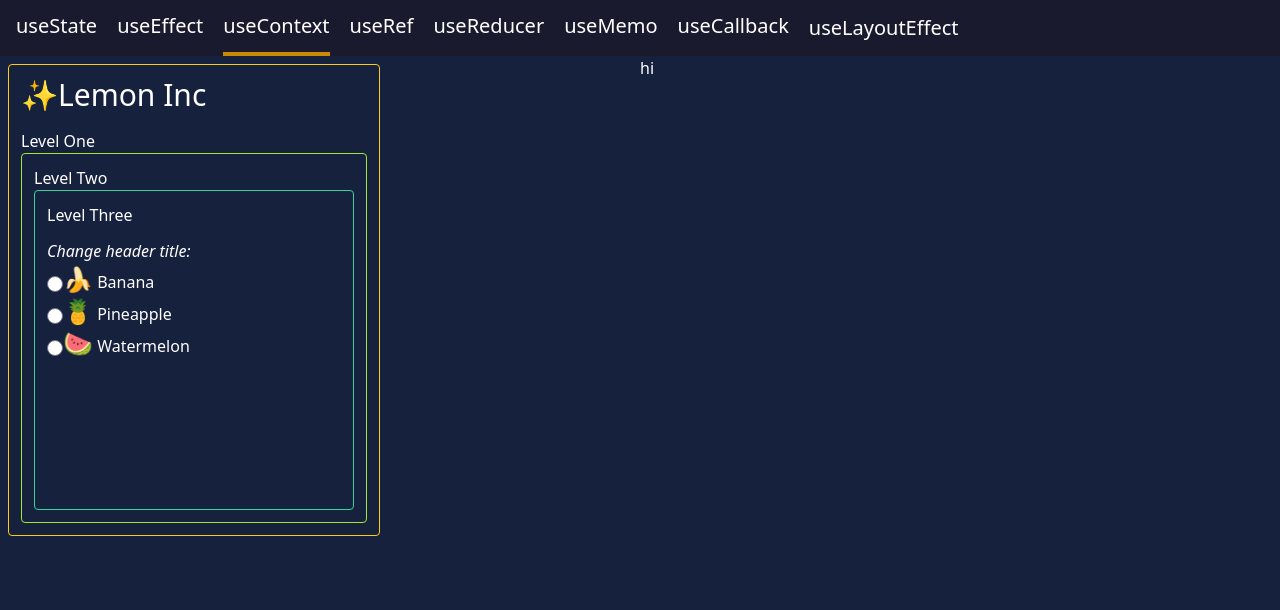
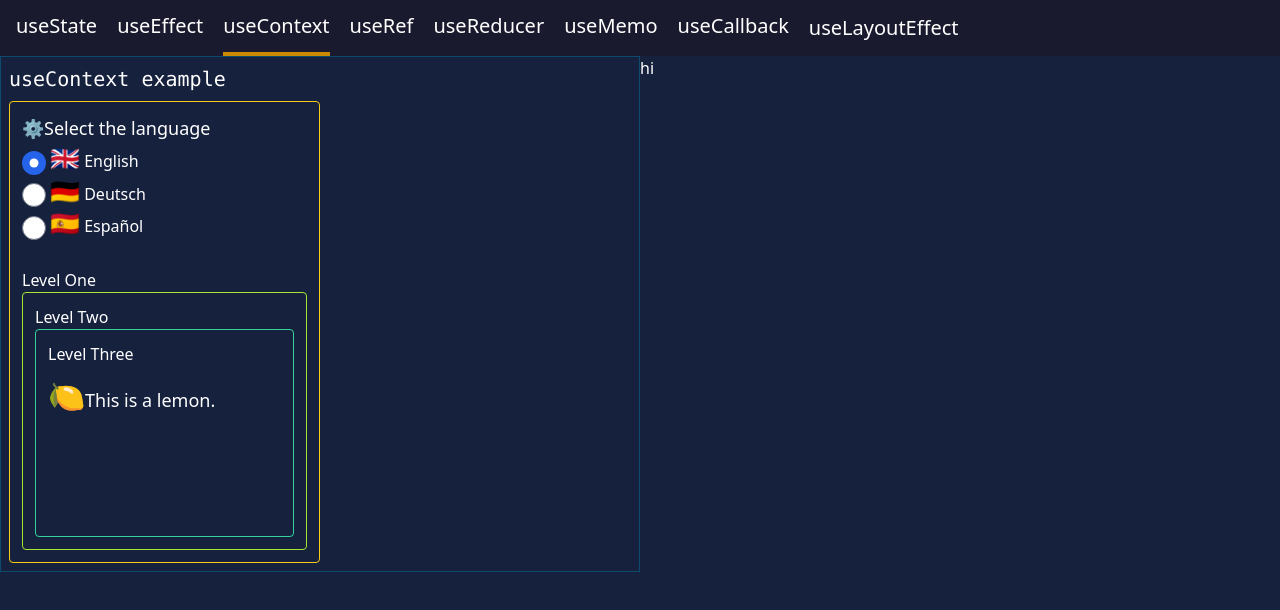
Before and after one commit to bekzodnj/hooks-visualized, a React (Vite) app: page /context in a window 1280 px wide. Shown: the top 610 px of the page. Built offline with nearby package versions, Linux system fonts and the light colour scheme.

Commit message:
feat: Context hook - new example

```diff
--- a/src/components/Context.tsx
+++ b/src/components/Context.tsx
@@ -2,26 +2,51 @@ import { useState, useEffect, createContext, useContext } from 'react';
 import { CodeEditor, CodeComment } from './common/CodeEditor';
 import { fruits } from './common/StaticData';
 
-interface IFruitContext {
-  fruitName: string;
-  setFruitName?: (fruit: string) => void;
+interface ILanguageContext {
+  languageCode: string;
+  setLanguageCode?: (fruit: string) => void;
 }
 
-const FruitContext = createContext<IFruitContext>({
-  fruitName: 'Lemon',
-  setFruitName: function (fruit) {
+const LanguageContext = createContext<ILanguageContext>({
+  languageCode: '',
+  setLanguageCode: function (fruit) {
     return fruit;
   },
 });
 
 const _fruits = [fruits[4], fruits[1], fruits[3]];
 
+const languagesArr = [
+  {
+    langCode: 'en',
+    langValue: 'English',
+    fruitName: 'This is a lemon.',
+    emoji: '🇬🇧',
+    promptText: 'Select the language',
+  },
+  {
+    langCode: 'de',
+    langValue: 'Deutsch',
+    fruitName: 'Das ist eine Zitrone.',
+    emoji: '🇩🇪',
+    promptText: 'Wählen Sie die Sprache aus',
+  },
+  {
+    langCode: 'es',
+    langValue: 'Español',
+    fruitName: 'Esto es un limon.',
+    emoji: '🇪🇸',
+    promptText: 'Seleccione el idioma',
+  },
+];
+
 export const Context = () => {
   return (
-    <div className='bg-darknightblue text-white h-screen'>
+    <div className='h-full bg-darknightblue text-white'>
       <div className='grid grid-cols-1 sm:grid-cols-2'>
-        <section className='p-2'>
+        <section className='border border-sky-900 p-2'>
           {/* Interactive */}
+          <h2 className='font-mono text-xl mb-2'>useContext example</h2>
           <LevelOne />
         </section>
 
@@ -33,22 +58,46 @@ export const Context = () => {
 };
 
 const LevelOne = () => {
-  const [fruitName, setFruitName] = useState('Lemon');
+  const [languageCode, setLanguageCode] = useState('en');
+
+  const selectedLangObj = languagesArr.find(
+    (lang) => lang.langCode === languageCode
+  );
 
   return (
-    <FruitContext.Provider value={{ fruitName, setFruitName }}>
-      <div className='border border-yellow-400 inline-block p-3 rounded'>
-        <p className='text-3xl mb-4'>
+    <LanguageContext.Provider value={{ languageCode, setLanguageCode }}>
+      <div className='border border-yellow-400 inline-block p-3 rounded w-full sm:w-1/2'>
+        <p className='text-lg '>
           <span role='img' aria-label='lemon' className=''>
-            ✨
+            ⚙️
           </span>
-          <span className=''>{fruitName} Inc</span>
+          <span>{selectedLangObj?.promptText}</span>
         </p>
+
+        <div className='mb-7 flex flex-col'>
+          {languagesArr.map((lang) => {
+            return (
+              <label key={lang.langCode}>
+                <input
+                  type='radio'
+                  name='fruitName'
+                  value={lang.langCode}
+                  checked={languageCode === lang.langCode}
+                  onChange={() => setLanguageCode(lang.langCode)}
+                  className='mr-1 w-6 h-6'
+                />
+                <span className='text-2xl' role='img' aria-label='watermelon'>
+                  {lang.emoji}
+                </span>
+                <span> {lang.langValue}</span>
+              </label>
+            );
+          })}
+        </div>
         <p>Level One</p>
-
         <LevelTwo />
       </div>
-    </FruitContext.Provider>
+    </LanguageContext.Provider>
   );
 };
 
@@ -56,7 +105,7 @@ const LevelTwo = () => {
   return (
     <div className='border border-lime-400 p-3 rounded'>
       <p>Level Two</p>
-      <div className='border border-emerald-400 w-80 h-80 p-3 rounded'>
+      <div className='border border-emerald-400 h-52 p-3 rounded'>
         <p className='mb-3'>Level Three</p>
         <LevelThree />
       </div>
@@ -65,31 +114,21 @@ const LevelTwo = () => {
 };
 
 const LevelThree = () => {
-  const { fruitName, setFruitName } = useContext(FruitContext);
+  const { languageCode } = useContext(LanguageContext);
+
+  const selectedLangObj = languagesArr.find(
+    (lang) => lang.langCode === languageCode
+  );
 
   return (
     <div>
       <div className='flex flex-col'>
-        <p className='italic'>Change header title:</p>
-        {_fruits.map((fruit) => {
-          if (fruitName && setFruitName) {
-            return (
-              <label key={fruit.name}>
-                <input
-                  type='radio'
-                  name='fruitName'
-                  value={fruit.name}
-                  checked={fruitName === fruit.name}
-                  onChange={() => setFruitName(fruit.name)}
-                />
-                <span className='text-2xl' role='img' aria-label='watermelon'>
-                  {fruit.emoji}
-                </span>
-                <span> {fruit.name}</span>
-              </label>
-            );
-          }
-        })}
+        <p className='text-lg'>
+          <span className='text-3xl' role='img' aria-label='watermelon'>
+            🍋
+          </span>
+          {selectedLangObj?.fruitName}
+        </p>
       </div>
     </div>
   );
--- a/src/components/Effect.tsx
+++ b/src/components/Effect.tsx
@@ -110,7 +110,7 @@ export const Effect = () => {
               subscription, manually changing the DOM, and etc.
             </p>
           </div>
-          <div className='border-x-0 border-y-2 border-sky-800 p-3'>
+          <div className='border-x-0 border-y border-sky-800 p-3 my-3'>
             <p className=''>
               <span
                 className='bg-sky-600 inline-block rounded px-1'
```
